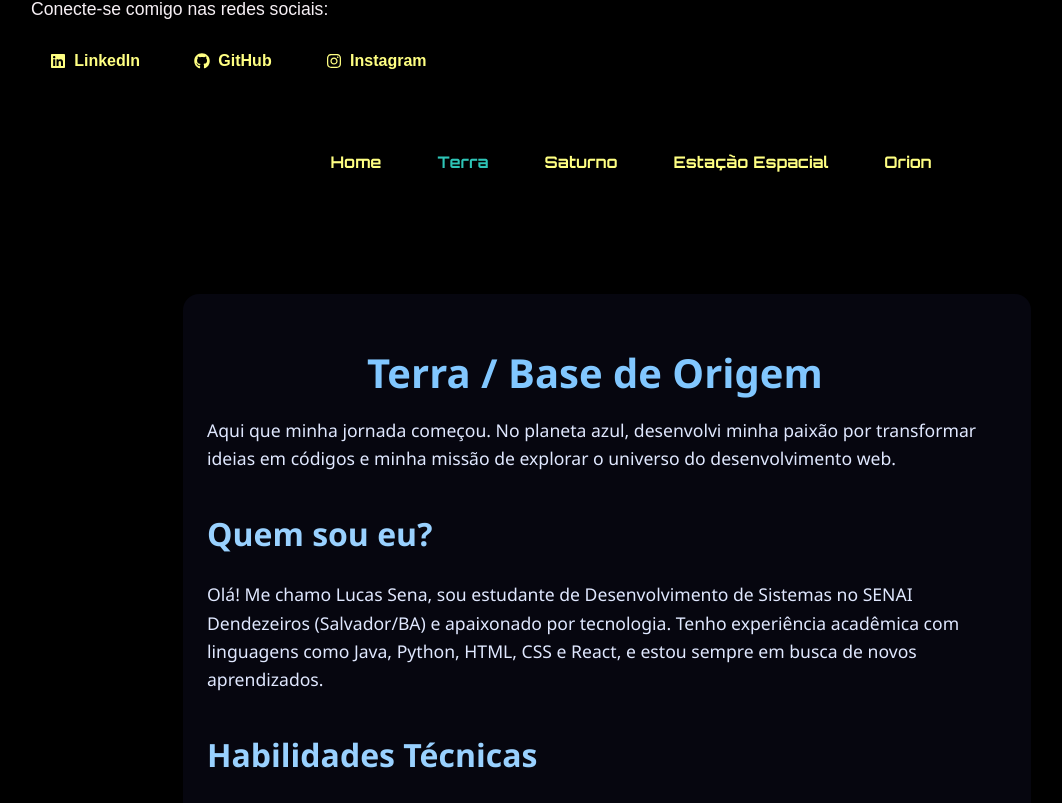
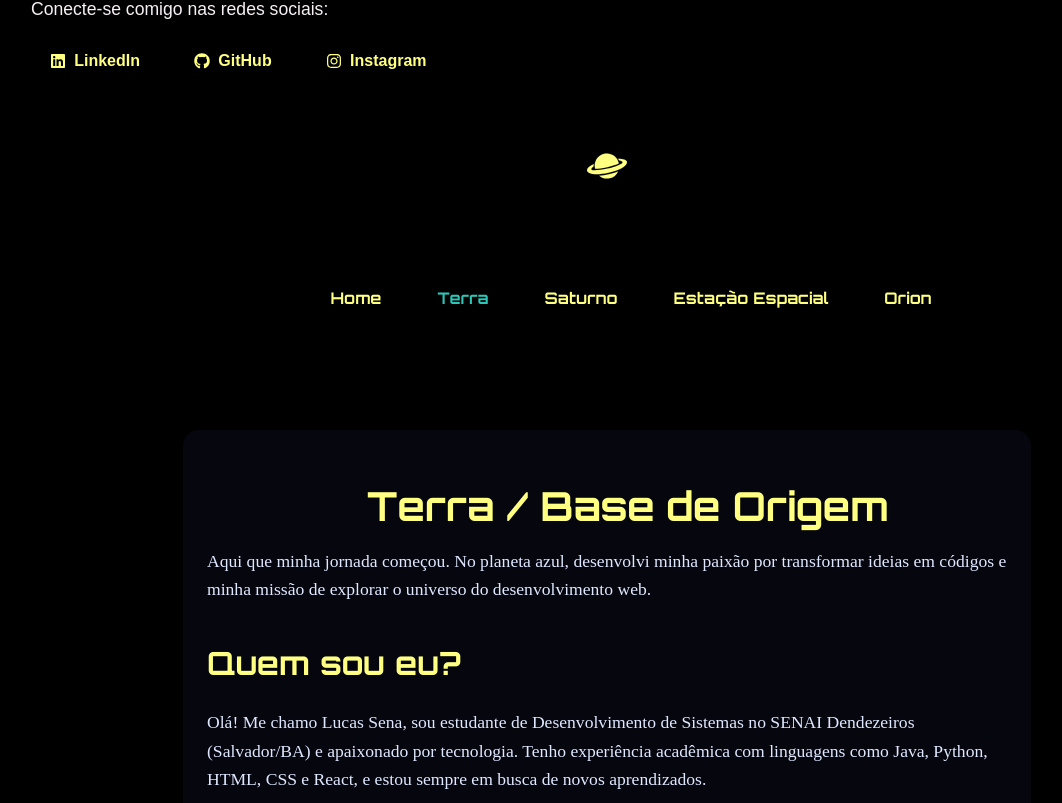
Before and after one commit to 01Lucasena/deploy-portifolio, a React (Create React App) app: page /terra in a window 1280 px wide. Shown: the part 432-1235 px from the top of the page, without its empty margins (33-1095 px from the left). Built offline with nearby package versions, Linux system fonts and the light colour scheme.

Commit message:
Update Header.css

```diff
--- a/src/components/header/Header.css
+++ b/src/components/header/Header.css
@@ -109,3 +109,18 @@
     font-size: 1rem;
   }
 }
+
+.divisoria {
+  display: flex;
+  align-items: center;
+  justify-content: center;
+  width: 100%;
+  margin: 2rem 0;
+}
+
+
+.saturno-img {
+  width: 40px;
+  height: auto;
+  padding: 0 1rem;
+}
--- a/src/components/header/Header.js
+++ b/src/components/header/Header.js
@@ -1,6 +1,8 @@
 import './Header.css';
 import { FaLinkedin, FaGithub, FaInstagram } from 'react-icons/fa';
 import astronauta from '../../assets/astronauta.png';
+import SaturnoSVG from '../../assets/saturno.svg';
+
 
 export default function Banner() {
   return (
@@ -37,6 +39,11 @@ export default function Banner() {
       <div className="banner-image">
         <img src={astronauta} alt="Astronauta" className="astronauta-img" />
       </div>
+
+      <div className="divisoria">
+        <img src={SaturnoSVG} alt="Saturno" className="saturno-img" />
+      </div>
+
     </div>
   );
 }
--- a/src/pages/mapa/Mapa.css
+++ b/src/pages/mapa/Mapa.css
@@ -1,13 +1,19 @@
 
 .mapa-container {
+  margin-top: 5%;
+  margin-bottom: 5%;
   position: relative;
   height: 100vh;
-  background: radial-gradient(ellipse at center, #0b0c1a 0%, #010114 90%);
-  color: #aaddff;
-  font-family: 'Segoe UI', Tahoma, Geneva, Verdana, sans-serif;
+  background: radial-gradient(ellipse at center, black 0%, #000 90%);
   overflow: hidden;
   z-index: 0;
 }
+
+.mapa-container h1,h2,h3{
+  color: #FFFF82;
+  font-family: 'Orbitron', sans-serif;
+}
+
 
 .mapa-container::after {
   content: '';
@@ -44,8 +50,6 @@
   left: 50%;
   transform: translateX(-50%);
   font-size: 1.5rem;
-  color: #aaddff;
-  text-shadow: 0 0 8px #88aaff;
   z-index: 5;
 }
 
@@ -184,7 +188,7 @@
   left: 50%;
   transform: translateX(-50%);
   background: #0c1024;
-  color: #aaddff;
+  color: #FFFF82;
   padding: 10px 24px;
   border: 1px solid #2a4b77;
   border-radius: 12px;
@@ -208,9 +212,6 @@
     transform: scale(0.85);
   }
 
-  .mapa-titulo {
-    font-size: 1.2rem;
-  }
 
   .mapa-descricao {
     font-size: 0.8rem;
--- a/src/pages/terra/Terra.css
+++ b/src/pages/terra/Terra.css
@@ -17,13 +17,15 @@
 .terra-page h1 {
   font-size: 2.5rem;
   margin-bottom: 1rem;
-  color: #81c7ff;
+  color: #FFFF82;
   margin-left: 20%;
+  font-family: 'Orbitron', sans-serif;
 }
 
 .terra-page h2 {
   margin-top: 2rem;
-  color: #99d1ff;
+  color: #FFFF82;
+  font-family: 'Orbitron', sans-serif;
 }
 
 .terra-page p {
@@ -38,11 +40,3 @@
 .terra-page li {
   margin-top: 0.5rem;
 }
-
-.terra-page h1,
-.terra-page h2,
-.terra-page p,
-.terra-page ul,
-.terra-page li {
-  font-family: 'Segoe UI', Tahoma, Geneva, Verdana, sans-serif;
-}
```
Also changed, not shown: src/assets/saturno.svg (added).
